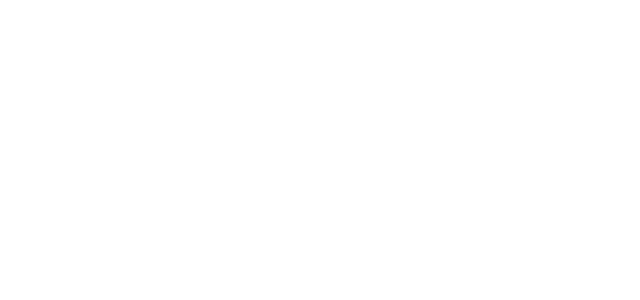
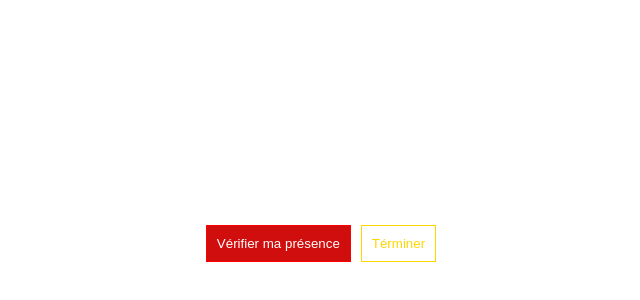
Before and after one commit to TechCore-Hei/facial-attendence-UI-, a React (Create React App) app: page /facial in a window 1280 px wide. Before the commit this address had no page. Shown: the part 468-768 px from the top of the page, without its empty margins (319-959 px from the left). Built offline with nearby package versions, Linux system fonts and the light colour scheme; no server answers.

Commit message:
chore: adding facial attending method

```diff
--- a/src/App.tsx
+++ b/src/App.tsx
@@ -1,12 +1,14 @@
 import React from 'react';
 import { Routes, Route } from 'react-router-dom';
 import './App.css';
+import Facial from './page/facial/Facial';
 import Login from './page/login/Login';
 
 function App() {
   return(
       <Routes>
         <Route path="/login" element={<Login/>}/>
+        <Route path="/facial" element={<Facial/>}/>
       </Routes>
   )
 }
--- /dev/null
+++ b/src/page/facial/Facial.css
@@ -0,0 +1,89 @@
+canvas{
+    display: none;
+}
+.face__container{
+    position: relative;
+    display: flex;
+    align-items: center;
+    justify-content: center;
+    width: 100vw;
+    height: 100vh;
+}
+.face__camera{
+    max-width: 100%;
+    max-height: 100%;
+}
+.face__button{
+    position: relative;
+    display: flex;
+    flex-direction: row;
+    position: absolute;
+    align-self: flex-end;
+    margin-bottom: 70px;
+    align-items: center;
+    justify-content: center;
+    flex-wrap: wrap;
+}
+.image__result{
+    width: 200px;
+    height: 180px;
+}
+.face__confirm{
+    cursor: pointer;
+    outline: none;
+    border: 0.5px solid red;
+    color: #ffffff;
+    background-color: rgb(209, 14, 14);
+    transition: background 0.5s ease-out;
+    padding: 10px;
+}
+.face__confirm:hover{
+    background-color: rgb(156, 23, 23);
+    transition: background 0.5s ease-out;
+}
+.face__close{
+    outline: none;
+    cursor: pointer;
+    background: none;
+    color: gold;
+    border: 0.5px solid gold;
+    transition: background 0.5s ease-out;
+    padding: 10px;
+    margin-left: 10px;
+}
+.face__close:hover {
+    background: orange;
+    color: #ffffff;
+    transition: background 0.5s ease-out;
+}
+
+.confirm-image__presence {
+    display: flex;
+    flex-direction: column;
+    justify-content: center;
+    align-items: center;
+}
+
+.confirm-image__button {
+    margin-top: 2%;
+    display: flex;
+    flex-direction: row;
+    width: 100%;
+    justify-content: center;
+}
+
+.confirm-image__close{
+    margin-left: 4%;
+    outline: none;
+    border: 0;
+    cursor: pointer;
+}
+
+.confirm-image__launch {
+    cursor: pointer;
+    background-color: red;
+    border: 0;
+    outline: none;
+    padding: 0.5em 1em 0.5em 1em;
+
+}
--- /dev/null
+++ b/src/page/facial/Facial.tsx
@@ -0,0 +1,91 @@
+import React, { useEffect, useRef, useState } from 'react';
+import { useNavigate } from 'react-router-dom';
+import Modal from '../../components/modal/Modal'
+import { useDataProvider } from '../../context/ApiContext';
+import './Facial.css'
+
+function Facial() {
+    const { client } = useDataProvider();
+    const [photo, setPhoto] = useState<string>("")
+    const videoRef = useRef<HTMLVideoElement | null>(null);
+    const photoRef = useRef<HTMLCanvasElement | null>(null);
+    const [confirm, setConfirm] = useState<boolean>(false);
+    const navigate = useNavigate();
+
+    const getVideo = () => {
+        navigator.mediaDevices
+            .getUserMedia({
+                audio: false,
+                video: {
+                    width: 1000,
+                    height: 20
+                }
+            })
+            .then(stream => {
+                let video = videoRef.current;
+                video!.srcObject = stream;
+                {video? video!.play().catch((err)=>console.log(err)):""}
+            })
+    }
+
+    const goPresence = () => {
+        client!.post(`/files?file=${photo}`)
+            .then(()=>{
+
+            })
+    }
+
+    const takePhoto = () =>{
+        const width = 500;
+        const height = width / (100/9);
+
+        let video:HTMLVideoElement = videoRef.current!;
+        let photo:HTMLCanvasElement = photoRef.current!;
+
+        photo!.width = width!;
+        photo.height = height;
+
+        let imageContext = photo.getContext('2d');
+        imageContext!.drawImage(video, 0, 0, width, height)
+        setPhoto(photo.toDataURL())
+    }
+
+    useEffect(()=>{
+        getVideo();
+    }, [videoRef])
+
+    const handleModal = (): void => {
+        setConfirm(!confirm)
+    }
+
+    const close = () => {
+        navigate("/event")
+    }
+
+    return (
+        <div className='face__container'>
+            <video ref={videoRef} className="face__camera"/>
+            <canvas ref={photoRef} style={{ display:'none'}}/>
+            <div className='face__button'>
+                <button className='face__confirm' onClick={()=>{handleModal(); takePhoto()}}>
+                    Vérifier ma présence
+                </button>
+                <button className='face__close' onClick={()=>close()}>
+                    Términer
+                </button>
+            </div>
+            <Modal isActive={confirm}
+                handleModal={handleModal}>
+                    <div className='confirm-image__presence'>
+                        <img src={photo} className='image__result'/>
+                        <div className='confirm-image__button'>
+                            <button className='confirm-image__launch' onClick={()=>{handleModal(); goPresence()}}>confirmer</button>
+                            <button className='confirm-image__close' onClick={()=>{ handleModal()}}>Retour</button>
+                        </div>
+                    </div>
+            </Modal>
+        </div>
+    )
+}
+
+export default Facial
--- /dev/null
+++ b/src/type/Modal.ts
@@ -0,0 +1,6 @@
+export type modalPropType = {
+    children: React.ReactNode,
+    isActive: boolean,
+    title: string,
+    handleModal: ()=>void
+}
--- a/src/type/index.ts
+++ b/src/type/index.ts
@@ -1,2 +1,3 @@
 export * from './Context';
 export * from './OpenapiType';
+export * from './Modal'
```
